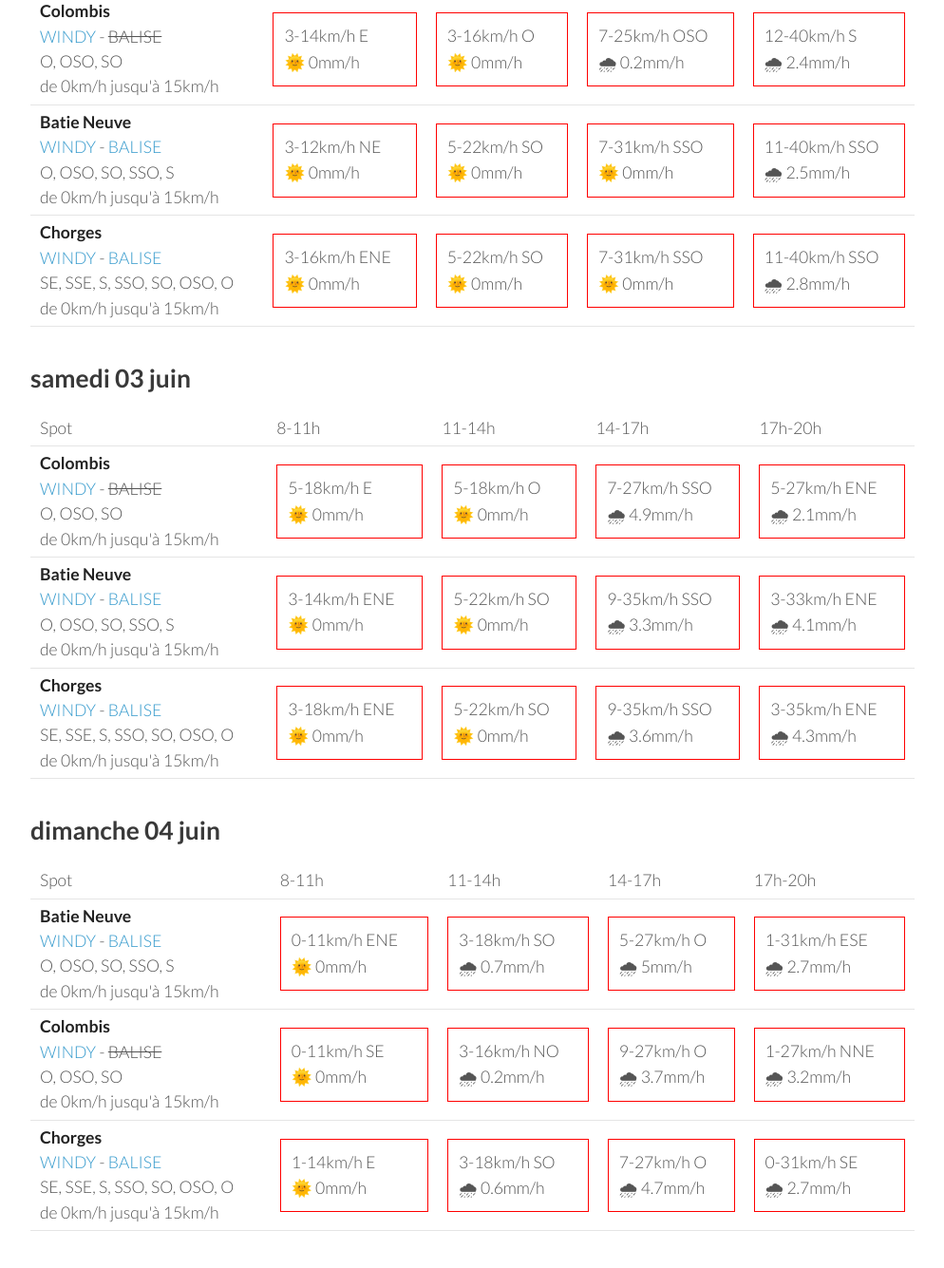
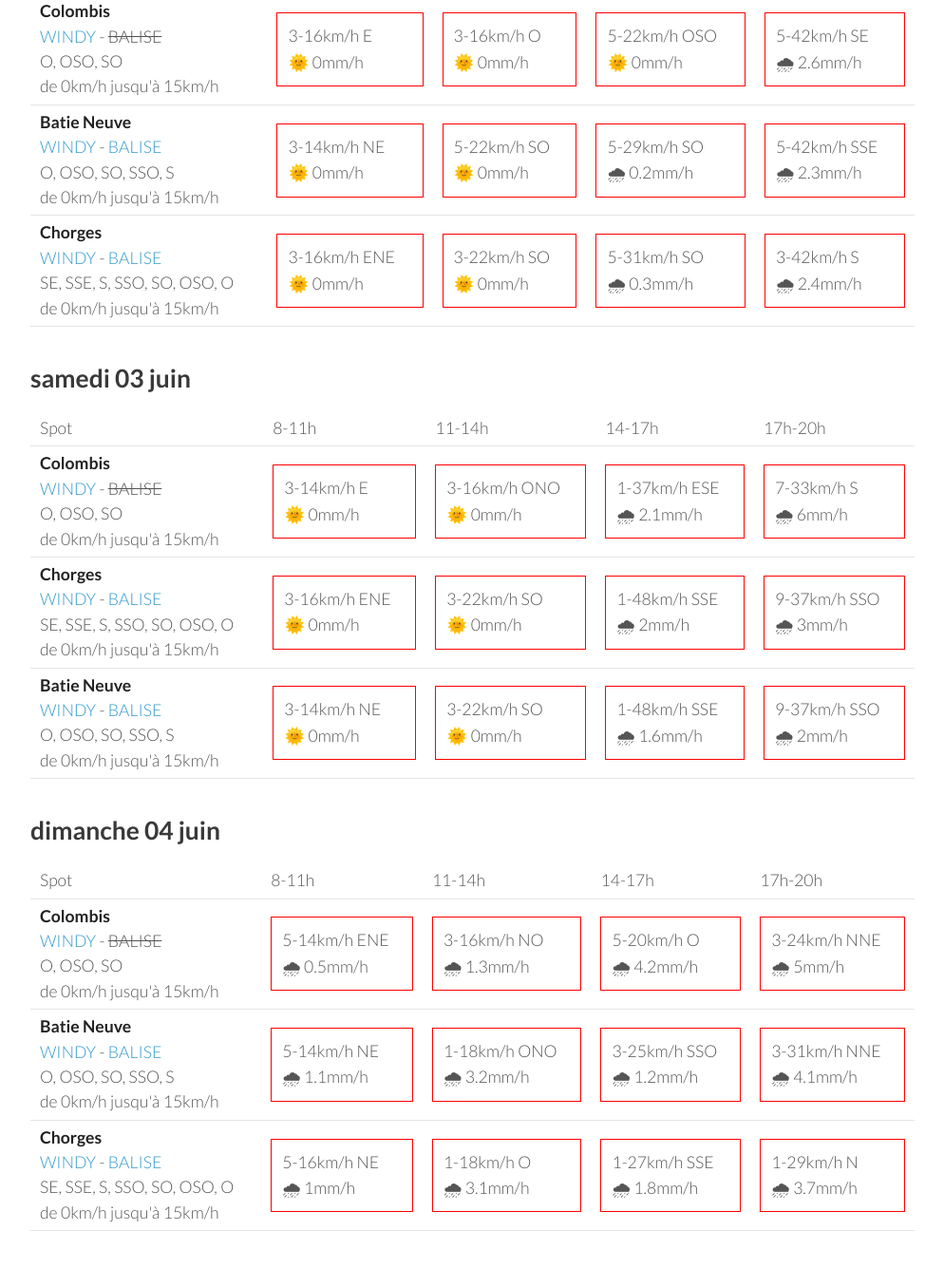
Before and after one commit to parapente-dans-le-nord/parapente-dans-le-nord.github.io, a Jekyll site: the page built from serre_poncon.markdown, in a window 1280 px wide and 1400 px high, scrolled down 1801 px. Shown: the top 1335 px of the window at 95% size, without its empty margins (26-1020 px from the left). Built offline with Jekyll 4.4.1, drawn with Linux system fonts in a browser that asks for light colours; some of the changed text lies outside the part shown.

Commit message:
update index.markdown

```diff
--- a/serre_poncon.markdown
+++ b/serre_poncon.markdown
@@ -25,27 +25,27 @@ page mise à jour le mardi 30 mai 17:31
         <td><strong>Batie Neuve</strong><br><a href="https://windy.com/44.584/6.236?44.559,6.262,10,m:eTtagly">WINDY</a> - <span class=""><a href="https://www.openwindmap.org/PP554">BALISE</a> </span><br> <span class="vent-favorable">O, OSO, SO, SSO, S</span><br><span class="force-vent">de 0km/h jusqu'à 15km/h</span> </td>
 
             <td><div class="not-flyable"><p>0-0km/h NA</p><p>🌧️ 0mm/h</p></div></td>
-            <td><div class="flyable"><p>5-14km/h SO</p><p>🌞 0mm/h</p></div></td>
-            <td><div class="not-flyable"><p>9-24km/h SO</p><p>🌞 0mm/h</p></div></td>
-            <td><div class="not-flyable"><p>5-22km/h OSO</p><p>🌞 0mm/h</p></div></td>
+            <td><div class="not-flyable"><p>0-0km/h NA</p><p>🌧️ 0mm/h</p></div></td>
+            <td><div class="not-flyable"><p>0-0km/h NA</p><p>🌧️ 0mm/h</p></div></td>
+            <td><div class="not-flyable"><p>9-11km/h ENE</p><p>🌧 0.8mm/h</p></div></td>
+
+    </tr>
+<tr>
+        <td><strong>Colombis</strong><br><a href="https://windy.com/44.494/6.216?44.559,6.262,10">WINDY</a> - <span class="no-balise"> BALISE </span><br> <span class="vent-favorable">O, OSO, SO</span><br><span class="force-vent">de 0km/h jusqu'à 15km/h</span> </td>
+
+            <td><div class="not-flyable"><p>0-0km/h NA</p><p>🌧️ 0mm/h</p></div></td>
+            <td><div class="not-flyable"><p>0-0km/h NA</p><p>🌧️ 0mm/h</p></div></td>
+            <td><div class="not-flyable"><p>0-0km/h NA</p><p>🌧️ 0mm/h</p></div></td>
+            <td><div class="not-flyable"><p>9-31km/h SSO</p><p>🌞 0mm/h</p></div></td>
 
     </tr>
 <tr>
         <td><strong>Chorges</strong><br><a href="https://windy.com/44.578/6.280?44.559,6.262,10">WINDY</a> - <span class=""><a href="https://www.openwindmap.org/PP554">BALISE</a> </span><br> <span class="vent-favorable">SE, SSE, S, SSO, SO, OSO, O</span><br><span class="force-vent">de 0km/h jusqu'à 15km/h</span> </td>
 
             <td><div class="not-flyable"><p>0-0km/h NA</p><p>🌧️ 0mm/h</p></div></td>
-            <td><div class="flyable"><p>5-12km/h SO</p><p>🌞 0mm/h</p></div></td>
-            <td><div class="not-flyable"><p>5-22km/h SO</p><p>🌞 0mm/h</p></div></td>
-            <td><div class="not-flyable"><p>3-18km/h SO</p><p>🌞 0mm/h</p></div></td>
-
-    </tr>
-<tr>
-        <td><strong>Colombis</strong><br><a href="https://windy.com/44.494/6.216?44.559,6.262,10">WINDY</a> - <span class="no-balise"> BALISE </span><br> <span class="vent-favorable">O, OSO, SO</span><br><span class="force-vent">de 0km/h jusqu'à 15km/h</span> </td>
-
             <td><div class="not-flyable"><p>0-0km/h NA</p><p>🌧️ 0mm/h</p></div></td>
-            <td><div class="not-flyable"><p>5-16km/h SE</p><p>🌞 0mm/h</p></div></td>
-            <td><div class="not-flyable"><p>9-24km/h OSO</p><p>🌞 0mm/h</p></div></td>
-            <td><div class="not-flyable"><p>5-24km/h O</p><p>🌞 0mm/h</p></div></td>
+            <td><div class="not-flyable"><p>0-0km/h NA</p><p>🌧️ 0mm/h</p></div></td>
+            <td><div class="not-flyable"><p>12-24km/h NO</p><p>🌧 1.6mm/h</p></div></td>
 
     </tr>
 
@@ -67,30 +67,30 @@ page mise à jour le mardi 30 mai 17:31
 <tr>
         <td><strong>Chorges</strong><br><a href="https://windy.com/44.578/6.280?44.559,6.262,10">WINDY</a> - <span class=""><a href="https://www.openwindmap.org/PP554">BALISE</a> </span><br> <span class="vent-favorable">SE, SSE, S, SSO, SO, OSO, O</span><br><span class="force-vent">de 0km/h jusqu'à 15km/h</span> </td>
 
-            <td><div class="flyable"><p>3-5km/h O</p><p>🌧 0.2mm/h</p></div></td>
-            <td><div class="not-flyable"><p>5-16km/h SE</p><p>🌞 0mm/h</p></div></td>
-            <td><div class="flyable"><p>5-14km/h S</p><p>🌞 0mm/h</p></div></td>
-            <td><div class="not-flyable"><p>7-16km/h SSO</p><p>🌧 0.8mm/h</p></div></td>
+            <td><div class="flyable"><p>0-3km/h OSO</p><p>🌞 0mm/h</p></div></td>
+            <td><div class="flyable"><p>5-14km/h SSO</p><p>🌞 0mm/h</p></div></td>
+            <td><div class="not-flyable"><p>11-25km/h SE</p><p>🌧 0.8mm/h</p></div></td>
+            <td><div class="not-flyable"><p>9-29km/h OSO</p><p>🌞 0mm/h</p></div></td>
 
 
     </tr>
 <tr>
         <td><strong>Batie Neuve</strong><br><a href="https://windy.com/44.584/6.236?44.559,6.262,10,m:eTtagly">WINDY</a> - <span class=""><a href="https://www.openwindmap.org/PP554">BALISE</a> </span><br> <span class="vent-favorable">O, OSO, SO, SSO, S</span><br><span class="force-vent">de 0km/h jusqu'à 15km/h</span> </td>
 
-            <td><div class="not-flyable"><p>1-1km/h ONO</p><p>🌧 0.5mm/h</p></div></td>
-            <td><div class="not-flyable"><p>5-16km/h SSE</p><p>🌞 0mm/h</p></div></td>
-            <td><div class="not-flyable"><p>7-18km/h S</p><p>🌞 0mm/h</p></div></td>
-            <td><div class="not-flyable"><p>5-20km/h SSO</p><p>🌧 0.9mm/h</p></div></td>
+            <td><div class="flyable"><p>0-1km/h O</p><p>🌞 0mm/h</p></div></td>
+            <td><div class="flyable"><p>5-14km/h SSO</p><p>🌞 0mm/h</p></div></td>
+            <td><div class="not-flyable"><p>0-9km/h SE</p><p>🌧 3.6mm/h</p></div></td>
+            <td><div class="not-flyable"><p>9-24km/h OSO</p><p>🌞 0mm/h</p></div></td>
 
 
     </tr>
 <tr>
         <td><strong>Colombis</strong><br><a href="https://windy.com/44.494/6.216?44.559,6.262,10">WINDY</a> - <span class="no-balise"> BALISE </span><br> <span class="vent-favorable">O, OSO, SO</span><br><span class="force-vent">de 0km/h jusqu'à 15km/h</span> </td>
 
-            <td><div class="not-flyable"><p>11-25km/h ENE</p><p>🌞 0mm/h</p></div></td>
-            <td><div class="not-flyable"><p>14-37km/h ENE</p><p>🌧 0.4mm/h</p></div></td>
-            <td><div class="not-flyable"><p>7-22km/h ESE</p><p>🌞 0mm/h</p></div></td>
-            <td><div class="not-flyable"><p>7-22km/h SE</p><p>🌧 0.6mm/h</p></div></td>
+            <td><div class="not-flyable"><p>12-29km/h ENE</p><p>🌞 0mm/h</p></div></td>
+            <td><div class="not-flyable"><p>7-20km/h E</p><p>🌧 0.6mm/h</p></div></td>
+            <td><div class="not-flyable"><p>11-25km/h ENE</p><p>🌧 0.7mm/h</p></div></td>
+            <td><div class="not-flyable"><p>7-7km/h SSO</p><p>🌞 0mm/h</p></div></td>
 
 
     </tr>
@@ -111,32 +111,32 @@ page mise à jour le mardi 30 mai 17:31
       <td>17h-20h</td>
     </tr>
 <tr>
+        <td><strong>Chorges</strong><br><a href="https://windy.com/44.578/6.280?44.559,6.262,10">WINDY</a> - <span class=""><a href="https://www.openwindmap.org/PP554">BALISE</a> </span><br> <span class="vent-favorable">SE, SSE, S, SSO, SO, OSO, O</span><br><span class="force-vent">de 0km/h jusqu'à 15km/h</span> </td>
+
+            <td><div class="flyable"><p>0-5km/h SE</p><p>🌞 0mm/h</p></div></td>
+            <td><div class="not-flyable"><p>3-27km/h E</p><p>🌞 0mm/h</p></div></td>
+            <td><div class="not-flyable"><p>5-29km/h SSO</p><p>🌞 0mm/h</p></div></td>
+            <td><div class="not-flyable"><p>1-37km/h ESE</p><p>🌧 7mm/h</p></div></td>
+
+
+    </tr>
+<tr>
         <td><strong>Colombis</strong><br><a href="https://windy.com/44.494/6.216?44.559,6.262,10">WINDY</a> - <span class="no-balise"> BALISE </span><br> <span class="vent-favorable">O, OSO, SO</span><br><span class="force-vent">de 0km/h jusqu'à 15km/h</span> </td>
 
-            <td><div class="not-flyable"><p>5-20km/h ENE</p><p>🌞 0mm/h</p></div></td>
-            <td><div class="not-flyable"><p>5-24km/h ENE</p><p>🌞 0mm/h</p></div></td>
-            <td><div class="not-flyable"><p>3-24km/h ONO</p><p>🌧 0.2mm/h</p></div></td>
-            <td><div class="not-flyable"><p>1-37km/h N</p><p>🌧 1.3mm/h</p></div></td>
+            <td><div class="not-flyable"><p>16-35km/h ENE</p><p>🌞 0mm/h</p></div></td>
+            <td><div class="not-flyable"><p>3-20km/h ENE</p><p>🌞 0mm/h</p></div></td>
+            <td><div class="not-flyable"><p>3-20km/h O</p><p>🌞 0mm/h</p></div></td>
+            <td><div class="not-flyable"><p>1-31km/h N</p><p>🌧 1.3mm/h</p></div></td>
 
 
     </tr>
 <tr>
         <td><strong>Batie Neuve</strong><br><a href="https://windy.com/44.584/6.236?44.559,6.262,10,m:eTtagly">WINDY</a> - <span class=""><a href="https://www.openwindmap.org/PP554">BALISE</a> </span><br> <span class="vent-favorable">O, OSO, SO, SSO, S</span><br><span class="force-vent">de 0km/h jusqu'à 15km/h</span> </td>
 
-            <td><div class="not-flyable"><p>5-24km/h NE</p><p>🌞 0mm/h</p></div></td>
-            <td><div class="not-flyable"><p>5-27km/h ESE</p><p>🌞 0mm/h</p></div></td>
-            <td><div class="not-flyable"><p>5-27km/h SO</p><p>🌞 0mm/h</p></div></td>
-            <td><div class="not-flyable"><p>1-37km/h ONO</p><p>🌧 4.5mm/h</p></div></td>
-
-
-    </tr>
-<tr>
-        <td><strong>Chorges</strong><br><a href="https://windy.com/44.578/6.280?44.559,6.262,10">WINDY</a> - <span class=""><a href="https://www.openwindmap.org/PP554">BALISE</a> </span><br> <span class="vent-favorable">SE, SSE, S, SSO, SO, OSO, O</span><br><span class="force-vent">de 0km/h jusqu'à 15km/h</span> </td>
-
-            <td><div class="not-flyable"><p>5-27km/h ENE</p><p>🌞 0mm/h</p></div></td>
-            <td><div class="not-flyable"><p>5-29km/h E</p><p>🌞 0mm/h</p></div></td>
-            <td><div class="not-flyable"><p>3-29km/h SO</p><p>🌞 0mm/h</p></div></td>
-            <td><div class="not-flyable"><p>3-37km/h O</p><p>🌧 4.6mm/h</p></div></td>
+            <td><div class="not-flyable"><p>0-5km/h NE</p><p>🌞 0mm/h</p></div></td>
+            <td><div class="not-flyable"><p>3-24km/h ESE</p><p>🌞 0mm/h</p></div></td>
+            <td><div class="not-flyable"><p>5-27km/h SSO</p><p>🌞 0mm/h</p></div></td>
+            <td><div class="not-flyable"><p>1-35km/h SSE</p><p>🌧 7mm/h</p></div></td>
 
 
     </tr>
@@ -159,20 +159,20 @@ page mise à jour le mardi 30 mai 17:31
 <tr>
         <td><strong>Colombis</strong><br><a href="https://windy.com/44.494/6.216?44.559,6.262,10">WINDY</a> - <span class="no-balise"> BALISE </span><br> <span class="vent-favorable">O, OSO, SO</span><br><span class="force-vent">de 0km/h jusqu'à 15km/h</span> </td>
 
-            <td><div class="not-flyable"><p>3-14km/h E</p><p>🌞 0mm/h</p></div></td>
+            <td><div class="not-flyable"><p>3-16km/h E</p><p>🌞 0mm/h</p></div></td>
             <td><div class="not-flyable"><p>3-16km/h O</p><p>🌞 0mm/h</p></div></td>
-            <td><div class="not-flyable"><p>7-25km/h OSO</p><p>🌧 0.2mm/h</p></div></td>
-            <td><div class="not-flyable"><p>12-40km/h S</p><p>🌧 2.4mm/h</p></div></td>
+            <td><div class="not-flyable"><p>5-22km/h OSO</p><p>🌞 0mm/h</p></div></td>
+            <td><div class="not-flyable"><p>5-42km/h SE</p><p>🌧 2.6mm/h</p></div></td>
 
 
     </tr>
 <tr>
         <td><strong>Batie Neuve</strong><br><a href="https://windy.com/44.584/6.236?44.559,6.262,10,m:eTtagly">WINDY</a> - <span class=""><a href="https://www.openwindmap.org/PP554">BALISE</a> </span><br> <span class="vent-favorable">O, OSO, SO, SSO, S</span><br><span class="force-vent">de 0km/h jusqu'à 15km/h</span> </td>
 
-            <td><div class="not-flyable"><p>3-12km/h NE</p><p>🌞 0mm/h</p></div></td>
+            <td><div class="not-flyable"><p>3-14km/h NE</p><p>🌞 0mm/h</p></div></td>
             <td><div class="not-flyable"><p>5-22km/h SO</p><p>🌞 0mm/h</p></div></td>
-            <td><div class="not-flyable"><p>7-31km/h SSO</p><p>🌞 0mm/h</p></div></td>
-            <td><div class="not-flyable"><p>11-40km/h SSO</p><p>🌧 2.5mm/h</p></div></td>
+            <td><div class="not-flyable"><p>5-29km/h SO</p><p>🌧 0.2mm/h</p></div></td>
+            <td><div class="not-flyable"><p>5-42km/h SSE</p><p>🌧 2.3mm/h</p></div></td>
 
 
     </tr>
@@ -180,9 +180,9 @@ page mise à jour le mardi 30 mai 17:31
         <td><strong>Chorges</strong><br><a href="https://windy.com/44.578/6.280?44.559,6.262,10">WINDY</a> - <span class=""><a href="https://www.openwindmap.org/PP554">BALISE</a> </span><br> <span class="vent-favorable">SE, SSE, S, SSO, SO, OSO, O</span><br><span class="force-vent">de 0km/h jusqu'à 15km/h</span> </td>
 
             <td><div class="not-flyable"><p>3-16km/h ENE</p><p>🌞 0mm/h</p></div></td>
-            <td><div class="not-flyable"><p>5-22km/h SO</p><p>🌞 0mm/h</p></div></td>
-            <td><div class="not-flyable"><p>7-31km/h SSO</p><p>🌞 0mm/h</p></div></td>
-            <td><div class="not-flyable"><p>11-40km/h SSO</p><p>🌧 2.8mm/h</p></div></td>
+            <td><div class="not-flyable"><p>3-22km/h SO</p><p>🌞 0mm/h</p></div></td>
+            <td><div class="not-flyable"><p>5-31km/h SO</p><p>🌧 0.3mm/h</p></div></td>
+            <td><div class="not-flyable"><p>3-42km/h S</p><p>🌧 2.4mm/h</p></div></td>
 
 
     </tr>
@@ -205,30 +205,30 @@ page mise à jour le mardi 30 mai 17:31
 <tr>
         <td><strong>Colombis</strong><br><a href="https://windy.com/44.494/6.216?44.559,6.262,10">WINDY</a> - <span class="no-balise"> BALISE </span><br> <span class="vent-favorable">O, OSO, SO</span><br><span class="force-vent">de 0km/h jusqu'à 15km/h</span> </td>
 
-            <td><div class="not-flyable"><p>5-18km/h E</p><p>🌞 0mm/h</p></div></td>
-            <td><div class="not-flyable"><p>5-18km/h O</p><p>🌞 0mm/h</p></div></td>
-            <td><div class="not-flyable"><p>7-27km/h SSO</p><p>🌧 4.9mm/h</p></div></td>
-            <td><div class="not-flyable"><p>5-27km/h ENE</p><p>🌧 2.1mm/h</p></div></td>
+            <td><div class="not-flyable"><p>3-14km/h E</p><p>🌞 0mm/h</p></div></td>
+            <td><div class="not-flyable"><p>3-16km/h ONO</p><p>🌞 0mm/h</p></div></td>
+            <td><div class="not-flyable"><p>1-37km/h ESE</p><p>🌧 2.1mm/h</p></div></td>
+            <td><div class="not-flyable"><p>7-33km/h S</p><p>🌧 6mm/h</p></div></td>
+
+
+    </tr>
+<tr>
+        <td><strong>Chorges</strong><br><a href="https://windy.com/44.578/6.280?44.559,6.262,10">WINDY</a> - <span class=""><a href="https://www.openwindmap.org/PP554">BALISE</a> </span><br> <span class="vent-favorable">SE, SSE, S, SSO, SO, OSO, O</span><br><span class="force-vent">de 0km/h jusqu'à 15km/h</span> </td>
+
+            <td><div class="not-flyable"><p>3-16km/h ENE</p><p>🌞 0mm/h</p></div></td>
+            <td><div class="not-flyable"><p>3-22km/h SO</p><p>🌞 0mm/h</p></div></td>
+            <td><div class="not-flyable"><p>1-48km/h SSE</p><p>🌧 2mm/h</p></div></td>
+            <td><div class="not-flyable"><p>9-37km/h SSO</p><p>🌧 3mm/h</p></div></td>
 
 
     </tr>
 <tr>
         <td><strong>Batie Neuve</strong><br><a href="https://windy.com/44.584/6.236?44.559,6.262,10,m:eTtagly">WINDY</a> - <span class=""><a href="https://www.openwindmap.org/PP554">BALISE</a> </span><br> <span class="vent-favorable">O, OSO, SO, SSO, S</span><br><span class="force-vent">de 0km/h jusqu'à 15km/h</span> </td>
 
-            <td><div class="not-flyable"><p>3-14km/h ENE</p><p>🌞 0mm/h</p></div></td>
-            <td><div class="not-flyable"><p>5-22km/h SO</p><p>🌞 0mm/h</p></div></td>
-            <td><div class="not-flyable"><p>9-35km/h SSO</p><p>🌧 3.3mm/h</p></div></td>
-            <td><div class="not-flyable"><p>3-33km/h ENE</p><p>🌧 4.1mm/h</p></div></td>
-
-
-    </tr>
-<tr>
-        <td><strong>Chorges</strong><br><a href="https://windy.com/44.578/6.280?44.559,6.262,10">WINDY</a> - <span class=""><a href="https://www.openwindmap.org/PP554">BALISE</a> </span><br> <span class="vent-favorable">SE, SSE, S, SSO, SO, OSO, O</span><br><span class="force-vent">de 0km/h jusqu'à 15km/h</span> </td>
-
-            <td><div class="not-flyable"><p>3-18km/h ENE</p><p>🌞 0mm/h</p></div></td>
-            <td><div class="not-flyable"><p>5-22km/h SO</p><p>🌞 0mm/h</p></div></td>
-            <td><div class="not-flyable"><p>9-35km/h SSO</p><p>🌧 3.6mm/h</p></div></td>
-            <td><div class="not-flyable"><p>3-35km/h ENE</p><p>🌧 4.3mm/h</p></div></td>
+            <td><div class="not-flyable"><p>3-14km/h NE</p><p>🌞 0mm/h</p></div></td>
+            <td><div class="not-flyable"><p>3-22km/h SO</p><p>🌞 0mm/h</p></div></td>
+            <td><div class="not-flyable"><p>1-48km/h SSE</p><p>🌧 1.6mm/h</p></div></td>
+            <td><div class="not-flyable"><p>9-37km/h SSO</p><p>🌧 2mm/h</p></div></td>
 
 
     </tr>
@@ -249,32 +249,32 @@ page mise à jour le mardi 30 mai 17:31
       <td>17h-20h</td>
     </tr>
 <tr>
-        <td><strong>Batie Neuve</strong><br><a href="https://windy.com/44.584/6.236?44.559,6.262,10,m:eTtagly">WINDY</a> - <span class=""><a href="https://www.openwindmap.org/PP554">BALISE</a> </span><br> <span class="vent-favorable">O, OSO, SO, SSO, S</span><br><span class="force-vent">de 0km/h jusqu'à 15km/h</span> </td>
+        <td><strong>Colombis</strong><br><a href="https://windy.com/44.494/6.216?44.559,6.262,10">WINDY</a> - <span class="no-balise"> BALISE </span><br> <span class="vent-favorable">O, OSO, SO</span><br><span class="force-vent">de 0km/h jusqu'à 15km/h</span> </td>
 
-            <td><div class="not-flyable"><p>0-11km/h ENE</p><p>🌞 0mm/h</p></div></td>
-            <td><div class="not-flyable"><p>3-18km/h SO</p><p>🌧 0.7mm/h</p></div></td>
-            <td><div class="not-flyable"><p>5-27km/h O</p><p>🌧 5mm/h</p></div></td>
-            <td><div class="not-flyable"><p>1-31km/h ESE</p><p>🌧 2.7mm/h</p></div></td>
+            <td><div class="not-flyable"><p>5-14km/h ENE</p><p>🌧 0.5mm/h</p></div></td>
+            <td><div class="not-flyable"><p>3-16km/h NO</p><p>🌧 1.3mm/h</p></div></td>
+            <td><div class="not-flyable"><p>5-20km/h O</p><p>🌧 4.2mm/h</p></div></td>
+            <td><div class="not-flyable"><p>3-24km/h NNE</p><p>🌧 5mm/h</p></div></td>
 
 
     </tr>
 <tr>
-        <td><strong>Colombis</strong><br><a href="https://windy.com/44.494/6.216?44.559,6.262,10">WINDY</a> - <span class="no-balise"> BALISE </span><br> <span class="vent-favorable">O, OSO, SO</span><br><span class="force-vent">de 0km/h jusqu'à 15km/h</span> </td>
+        <td><strong>Batie Neuve</strong><br><a href="https://windy.com/44.584/6.236?44.559,6.262,10,m:eTtagly">WINDY</a> - <span class=""><a href="https://www.openwindmap.org/PP554">BALISE</a> </span><br> <span class="vent-favorable">O, OSO, SO, SSO, S</span><br><span class="force-vent">de 0km/h jusqu'à 15km/h</span> </td>
 
-            <td><div class="not-flyable"><p>0-11km/h SE</p><p>🌞 0mm/h</p></div></td>
-            <td><div class="not-flyable"><p>3-16km/h NO</p><p>🌧 0.2mm/h</p></div></td>
-            <td><div class="not-flyable"><p>9-27km/h O</p><p>🌧 3.7mm/h</p></div></td>
-            <td><div class="not-flyable"><p>1-27km/h NNE</p><p>🌧 3.2mm/h</p></div></td>
+            <td><div class="not-flyable"><p>5-14km/h NE</p><p>🌧 1.1mm/h</p></div></td>
+            <td><div class="not-flyable"><p>1-18km/h ONO</p><p>🌧 3.2mm/h</p></div></td>
+            <td><div class="not-flyable"><p>3-25km/h SSO</p><p>🌧 1.2mm/h</p></div></td>
+            <td><div class="not-flyable"><p>3-31km/h NNE</p><p>🌧 4.1mm/h</p></div></td>
 
 
     </tr>
 <tr>
         <td><strong>Chorges</strong><br><a href="https://windy.com/44.578/6.280?44.559,6.262,10">WINDY</a> - <span class=""><a href="https://www.openwindmap.org/PP554">BALISE</a> </span><br> <span class="vent-favorable">SE, SSE, S, SSO, SO, OSO, O</span><br><span class="force-vent">de 0km/h jusqu'à 15km/h</span> </td>
 
-            <td><div class="not-flyable"><p>1-14km/h E</p><p>🌞 0mm/h</p></div></td>
-            <td><div class="not-flyable"><p>3-18km/h SO</p><p>🌧 0.6mm/h</p></div></td>
-            <td><div class="not-flyable"><p>7-27km/h O</p><p>🌧 4.7mm/h</p></div></td>
-            <td><div class="not-flyable"><p>0-31km/h SE</p><p>🌧 2.7mm/h</p></div></td>
+            <td><div class="not-flyable"><p>5-16km/h NE</p><p>🌧 1mm/h</p></div></td>
+            <td><div class="not-flyable"><p>1-18km/h O</p><p>🌧 3.1mm/h</p></div></td>
+            <td><div class="not-flyable"><p>1-27km/h SSE</p><p>🌧 1.8mm/h</p></div></td>
+            <td><div class="not-flyable"><p>1-29km/h N</p><p>🌧 3.7mm/h</p></div></td>
 
 
     </tr>
```
Also changed, not shown: other parts of serre_poncon.markdown (+1 -1 lines).
